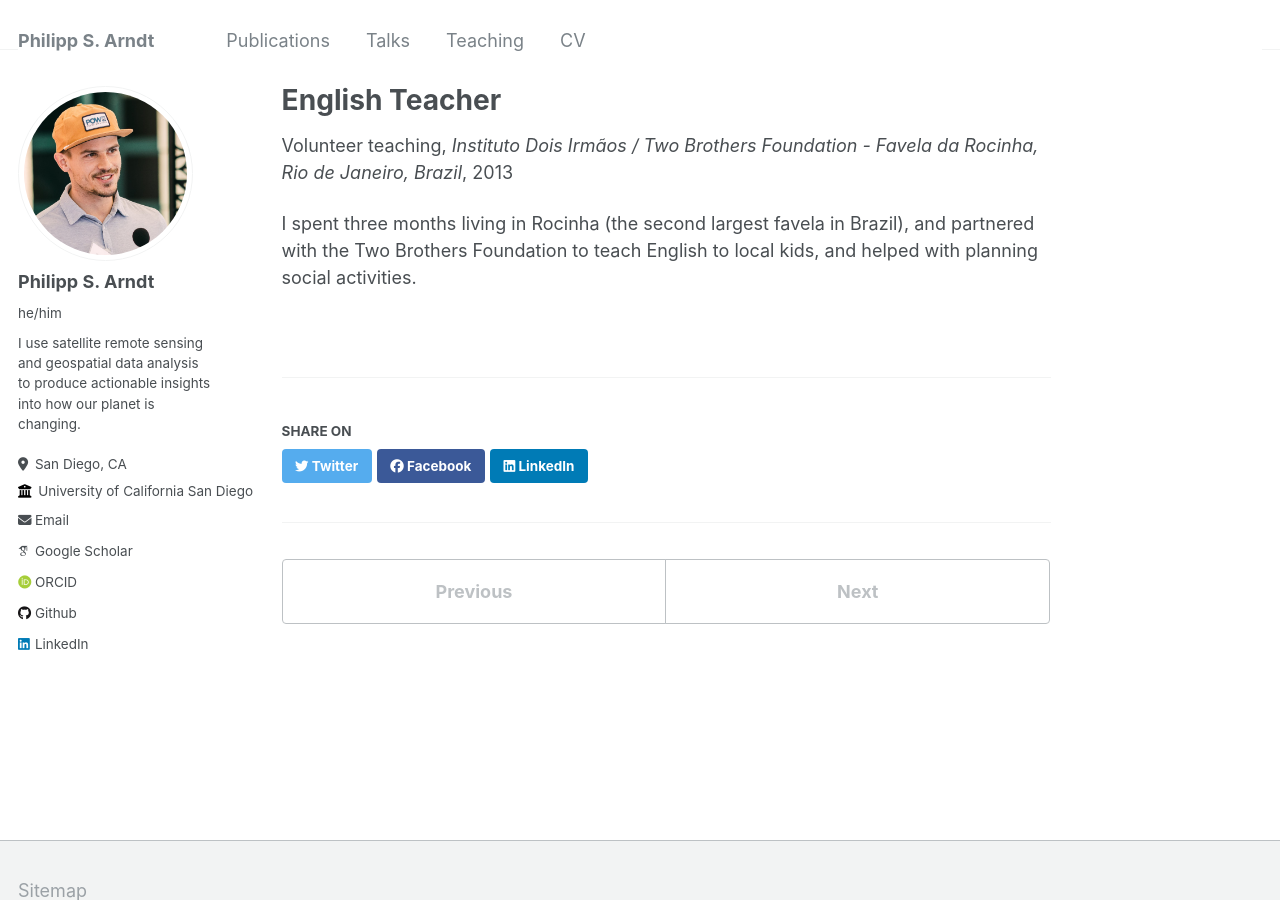
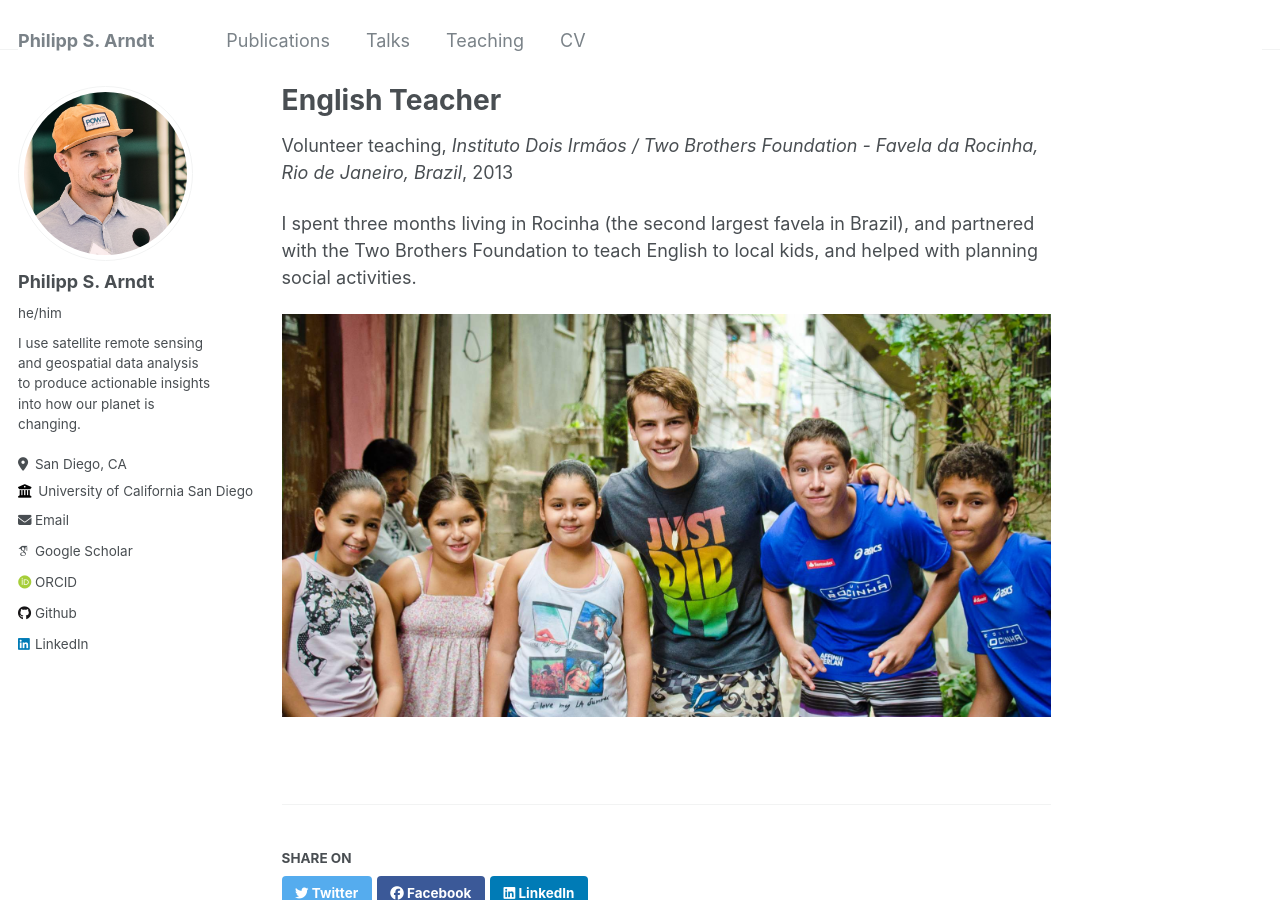
Before and after one commit to fliphilipp/fliphilipp.github.io, a Jekyll site: the page built from _teaching/2013-rocinha.md, in a window 1280 px wide and 900 px high. Built offline with Jekyll 4.4.1, drawn with Linux system fonts in a browser that asks for light colours; some web fonts are replaced.

Commit message:
Update 2013-rocinha.md

```diff
--- a/_teaching/2013-rocinha.md
+++ b/_teaching/2013-rocinha.md
@@ -9,3 +9,5 @@ location: "Favela da Rocinha, Rio de Janeiro, Brazil"
 ---
 
 I spent three months living in Rocinha (the second largest favela in Brazil), and partnered with the Two Brothers Foundation to teach English to local kids, and helped with planning social activities.
+
+![with some of the students coming back from a weekend outing](/images/rocinha_small.jpg)
```
